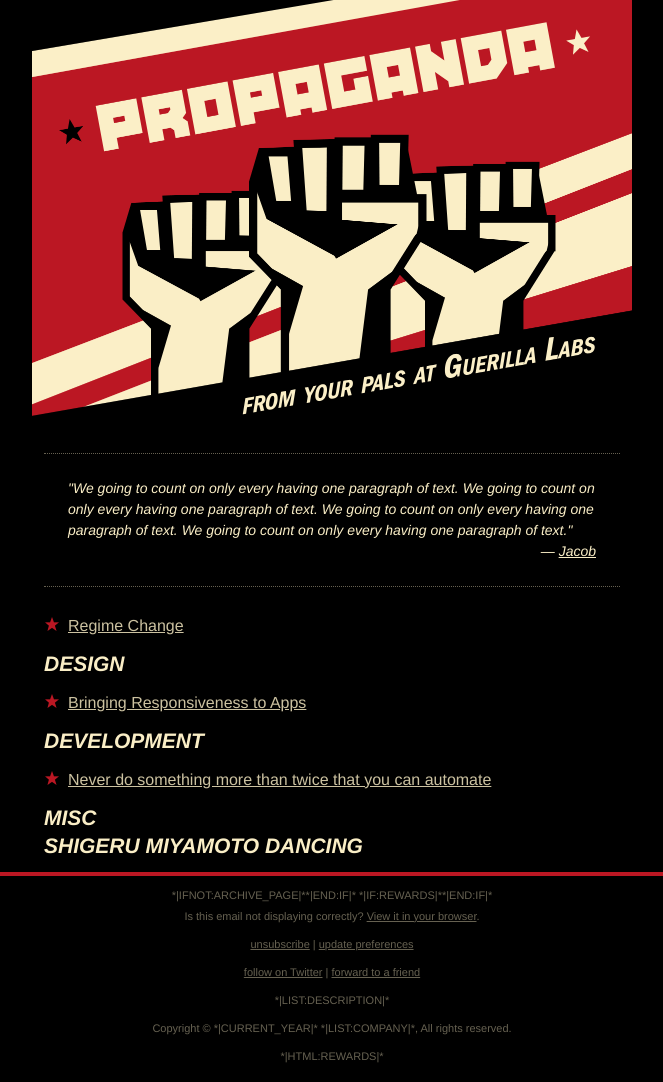
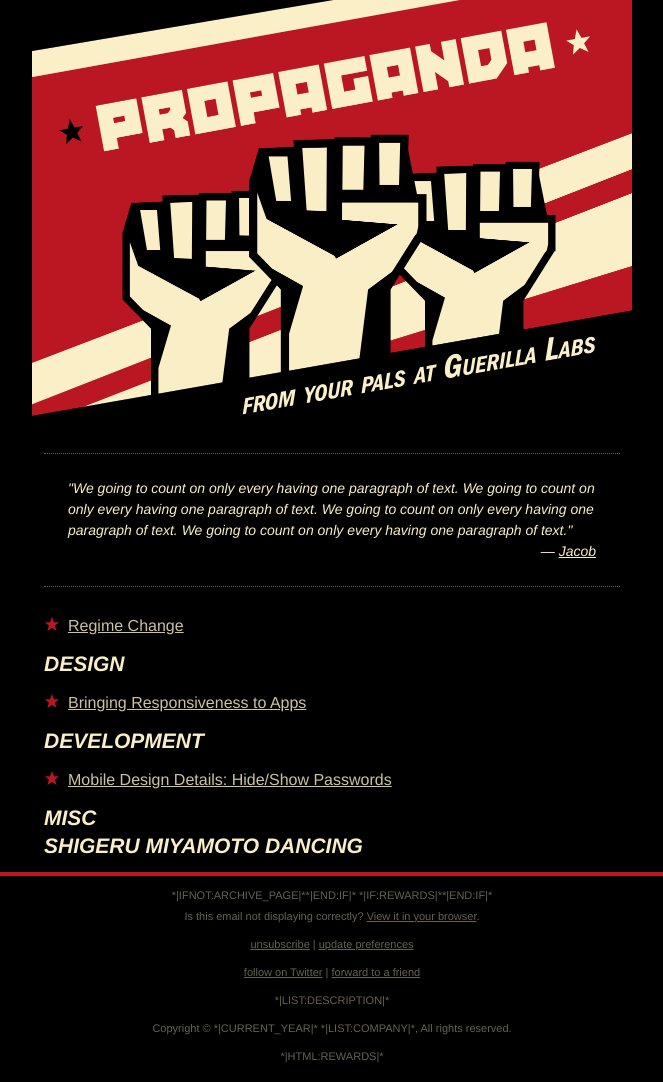
Before and after one commit to guerillalabs/Propaganda, a plain HTML site: page next/index.html in a window 1280 px wide. Shown: the whole page, without its empty margins (308-971 px from the left). Drawn offline with Linux system fonts and the light colour scheme.

Commit message:
New Dev Link
from Mr. Luke W.

```diff
--- a/next/index.html
+++ b/next/index.html
@@ -158,7 +158,7 @@
 									<table cellpadding="0" cellspacing="0" border="0" class="entry">
 										<tr>
 											<td width="24" rowspan="2" valign="top"><img src="star.png" class="bullet" alt=""></td>
-											<td class="title"><h3><a href="http://the-pastry-box-project.net/daniel-ryan/2012-november-1">Never do something more than twice that you can automate</a></h3></td>
+											<td class="title"><h3><a href="http://www.lukew.com/ff/entry.asp?1653">Mobile Design Details: Hide/Show Passwords</a></h3></td>
 										</tr>
 									</table>
 
```
